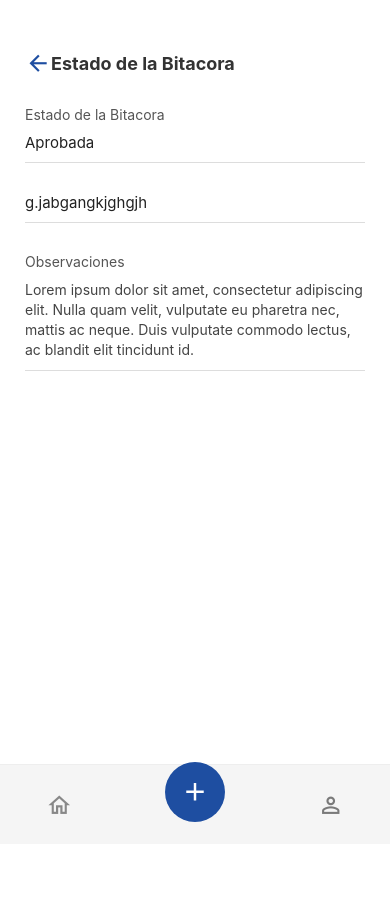
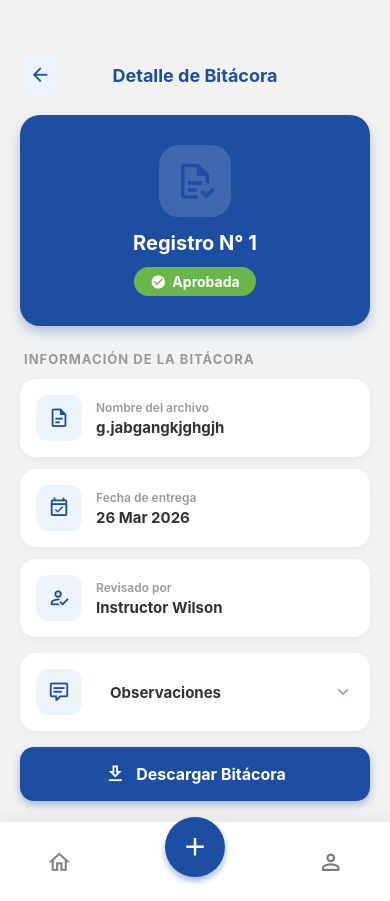
Before and after one commit to Zaidyfuentes/epsas_movil_wilson, a React Native app: screen /EstBitacora in a window 390 px wide. Before the commit the page ends 844 px from the top, so only its background shows below. Built offline with nearby package versions, Linux system fonts and the light colour scheme.

Commit message:
cambios del estilo

```diff
--- a/src/BitacorasScreen.js
+++ b/src/BitacorasScreen.js
@@ -1,66 +1,77 @@
 import React, { useState } from "react";
-import {View,Text,StyleSheet,TouchableOpacity,ScrollView,Modal,Pressable} from "react-native";
+import { View, Text, StyleSheet, TouchableOpacity, ScrollView, Modal, Pressable } from "react-native";
 import { MaterialCommunityIcons } from "@expo/vector-icons";
 
 export default function BitacorasScreen({ navigation }) {
     const [menuVisible, setMenuVisible] = useState(false);
     const [menuPos, setMenuPos] = useState({ x: 0, y: 0 });
+
     const abrirMenu = (event) => {
         const { pageX, pageY } = event.nativeEvent;
+        // Ajuste de X e Y para evitar que el menú se salga de pantalla
         setMenuPos({ x: pageX, y: pageY });
         setMenuVisible(true);
     };
 
     return (
         <View style={styles.container}>
-            <ScrollView>
-                <Text style={styles.titulo}>Bitacoras</Text>
+            <View style={styles.headerContainer}>
+                <Text style={styles.titulo}>Bitácoras</Text>
                 <Text style={styles.subtitulo}>¡Hola Aprendiz!</Text>
+            </View>
 
-                <View style={styles.grid}>
-
-                    {/* bitacoras */}
+            <ScrollView
+                contentContainerStyle={styles.scrollContent}
+                showsVerticalScrollIndicator={false}
+            >
+                {/* Lista de Registros de Bitácoras */}
                 {[1, 2, 3, 4].map((num) => (
                     <TouchableOpacity
                         key={num}
-                            style={styles.cardAzul}
+                        style={styles.cardBitacora}
                         onPress={() => navigation.navigate("EstBitacora")}
                     >
+                        <View style={styles.iconContainer}>
                             <MaterialCommunityIcons
                                 name="file-document-outline"
-                                size={40}
-                                color="#fff"
+                                size={32}
+                                color="#1e4ea1"
                             />
+                        </View>
+
+                        <View style={styles.infoContainer}>
+                            <Text style={styles.cardTitle}>Registro N° {num}</Text>
+                            <Text style={styles.cardStatus}>
+                                Estado: <Text style={styles.statusSuccess}>Aprobada</Text>
+                            </Text>
+                        </View>
 
                         {/* botón 3 puntos */}
                         <TouchableOpacity
                             style={styles.tresP}
                             onPress={abrirMenu}
-                                hitSlop={{ top: 8, bottom: 8, left: 8, right: 8 }}
+                            hitSlop={{ top: 15, bottom: 15, left: 15, right: 15 }}
                         >
                             <MaterialCommunityIcons
                                 name="dots-vertical"
-                                    size={20}
-                                    color="#fff"
+                                size={24}
+                                color="#7A7A7A"
                             />
                         </TouchableOpacity>
                     </TouchableOpacity>
                 ))}
 
-                    {/* cards para agregar */}
+                {/* Card para registrar nueva bitácora */}
                 <TouchableOpacity
-                        style={styles.cardGris}
-                        onPress={() => navigation.navigate("Bitacoras")}
+                    style={styles.cardAgregar}
+                    onPress={() => navigation.navigate("SubirBit")}
                 >
-                        <MaterialCommunityIcons name="plus" size={40} color="#bfc3c7" />
+                    <MaterialCommunityIcons name="plus-circle-outline" size={32} color="#8EA7C9" />
+                    <Text style={styles.textAgregar}>Registrar Nueva Bitácora</Text>
                 </TouchableOpacity>
-                    <TouchableOpacity
-                        style={styles.cardGris}
-                        onPress={() => navigation.navigate("Bitacoras")}
-                    >
-                        <MaterialCommunityIcons name="plus" size={40} color="#bfc3c7" />
-                    </TouchableOpacity>
-                </View>
+
+                {/* Espaciador inferior para SafeArea y Navbar */}
+                <View style={{ height: 100 }} />
             </ScrollView>
 
             {/* menu de opciones */}
@@ -70,10 +81,8 @@ export default function BitacorasScreen({ navigation }) {
                 animationType="fade"
                 onRequestClose={() => setMenuVisible(false)}
             >
-                {/* capa para cerrar al tocar fuera */}
                 <Pressable style={styles.overlay} onPress={() => setMenuVisible(false)}>
                     <View style={[styles.menu, { top: menuPos.y - 10, left: menuPos.x - 170 }]}>
-
                         <TouchableOpacity
                             style={styles.menuOpcion}
                             onPress={() => {
@@ -108,52 +117,90 @@ export default function BitacorasScreen({ navigation }) {
 const styles = StyleSheet.create({
     container: {
         flex: 1,
-        backgroundColor: "#fff",
+        backgroundColor: "#F2F2F2",
+    },
+    headerContainer: {
         paddingHorizontal: 25,
-        paddingTop: 60
+        paddingTop: 60,
+        backgroundColor: "#F2F2F2",
+        paddingBottom: 10,
     },
     titulo: {
-        fontSize: 24,
+        fontSize: 26,
         fontWeight: "bold",
-        color: "#333",
+        color: "#1e4ea1",
         marginBottom: 5
     },
     subtitulo: {
         fontSize: 16,
         color: "#555",
-        marginBottom: 25
+        fontWeight: "500"
     },
-    grid: {
+    scrollContent: {
+        paddingHorizontal: 25,
+        paddingTop: 10
+    },
+    cardBitacora: {
         flexDirection: "row",
-        flexWrap: "wrap",
-        justifyContent: "space-between"
+        alignItems: "center",
+        backgroundColor: "#fff",
+        borderRadius: 16,
+        marginBottom: 15,
+        padding: 18,
+        shadowColor: "#000",
+        shadowOpacity: 0.05,
+        shadowRadius: 10,
+        shadowOffset: { width: 0, height: 4 },
+        elevation: 3,
     },
-    cardAzul: {
-        width: "47%",
-        height: 120,
-        backgroundColor: "#1e4ea1",
-        borderRadius: 20,
-        marginBottom: 20,
+    iconContainer: {
+        width: 55,
+        height: 55,
+        borderRadius: 12,
+        backgroundColor: "#EEF4FC",
         justifyContent: "center",
-        alignItems: "center"
+        alignItems: "center",
+        marginRight: 15
     },
-    cardGris: {
-        width: "47%",
-        height: 120,
-        backgroundColor: "#e5e5e5",
-        borderRadius: 20,
-        marginBottom: 20,
+    infoContainer: {
+        flex: 1,
+        justifyContent: "center"
+    },
+    cardTitle: {
+        fontSize: 17,
+        fontWeight: "bold",
+        color: "#333",
+        marginBottom: 4
+    },
+    cardStatus: {
+        fontSize: 14,
+        color: "#777"
+    },
+    statusSuccess: {
+        color: "#6bb64a",
+        fontWeight: "bold"
+    },
+    tresP: {
+        padding: 5,
+    },
+    cardAgregar: {
+        flexDirection: "row",
+        alignItems: "center",
         justifyContent: "center",
-        alignItems: "center"
+        backgroundColor: "#E6E6E6",
+        borderRadius: 16,
+        padding: 20,
+        marginTop: 5,
+        borderWidth: 2,
+        borderColor: "#D1D9E6",
+        borderStyle: "dashed",
     },
-    // 3 puntos
-    tresP: {
-        position: "absolute",
-        top: 8,
-        right: 8,
-        padding: 4,
+    textAgregar: {
+        fontSize: 16,
+        fontWeight: "bold",
+        color: "#8EA7C9",
+        marginLeft: 10,
     },
-    // menú de opciones
     overlay: {
         flex: 1,
     },
@@ -181,23 +228,23 @@ const styles = StyleSheet.create({
         color: "#333",
         marginLeft: 6,
     },
-    separador: {
-        height: 1,
-        backgroundColor: "#f0f0f0",
-        marginHorizontal: 10,
-    },
     navbar: {
         position: "absolute",
         bottom: 0,
         left: 0,
         right: 0,
         height: 80,
-        backgroundColor: "#f5f5f5",
+        backgroundColor: "#fff",
         flexDirection: "row",
         justifyContent: "space-around",
         alignItems: "center",
         borderTopWidth: 1,
-        borderColor: "#eee"
+        borderColor: "#eee",
+        shadowColor: "#000",
+        shadowOffset: { width: 0, height: -4 },
+        shadowOpacity: 0.05,
+        shadowRadius: 10,
+        elevation: 10,
     },
     botonCentral: {
         width: 60,
@@ -206,6 +253,11 @@ const styles = StyleSheet.create({
         backgroundColor: "#1e4ea1",
         justifyContent: "center",
         alignItems: "center",
-        marginTop: -25
+        marginTop: -30,
+        shadowColor: "#1e4ea1",
+        shadowOffset: { width: 0, height: 4 },
+        shadowOpacity: 0.4,
+        shadowRadius: 6,
+        elevation: 8,
     }
 });
--- a/src/EstBitacoraScreen.js
+++ b/src/EstBitacoraScreen.js
@@ -1,73 +1,116 @@
-import React from "react";
-import { View, Text, StyleSheet, TouchableOpacity } from "react-native";
+import React, { useState } from "react";
+import { View, Text, StyleSheet, TouchableOpacity, ScrollView, Animated } from "react-native";
 import { MaterialCommunityIcons } from "@expo/vector-icons";
 
-export default function EstBitacoraScreen({navigation}) {
+// Componente reutilizable de tarjeta de info
+function InfoCard({ icon, label, children, iconBg }) {
+    return (
+        <View style={styles.infoCard}>
+            <View style={[styles.infoCardIcon, { backgroundColor: iconBg || "#EEF4FC" }]}>
+                <MaterialCommunityIcons name={icon} size={22} color="#1e4ea1" />
+            </View>
+            <View style={styles.infoCardContent}>
+                <Text style={styles.infoCardLabel}>{label}</Text>
+                {children}
+            </View>
+        </View>
+    );
+}
+
+export default function EstBitacoraScreen({ navigation }) {
+    const [expandObs, setExpandObs] = useState(false);
+
     return (
         <View style={styles.container}>
 
-            {/* header */}
+            {/* HEADER */}
             <View style={styles.header}>
-                <TouchableOpacity onPress={() => navigation.goBack()}>
-                    <MaterialCommunityIcons name="arrow-left" size={26} color="#1e4ea1"/>
+                <TouchableOpacity style={styles.backButton} onPress={() => navigation.goBack()}>
+                    <MaterialCommunityIcons name="arrow-left" size={22} color="#1e4ea1" />
+                </TouchableOpacity>
+                <Text style={styles.titulo}>Detalle de Bitácora</Text>
+                <View style={{ width: 40 }} />
+            </View>
+
+            <ScrollView
+                style={{ flex: 1 }}
+                showsVerticalScrollIndicator={false}
+                contentContainerStyle={styles.scrollContent}
+                keyboardShouldPersistTaps="handled"
+            >
+
+                {/* HERO ESTADO */}
+                <View style={styles.heroCard}>
+                    <View style={styles.heroIconWrap}>
+                        <MaterialCommunityIcons name="file-document-check-outline" size={42} color="#1e4ea1" />
+                    </View>
+                    <Text style={styles.heroTitle}>Registro N° 1</Text>
+                    <View style={styles.estadoBadge}>
+                        <MaterialCommunityIcons name="check-circle" size={16} color="#fff" />
+                        <Text style={styles.estadoBadgeText}>Aprobada</Text>
+                    </View>
+                </View>
+
+                {/* SECCION INFO */}
+                <Text style={styles.sectionLabel}>Información de la bitácora</Text>
+
+                <InfoCard icon="file-document-outline" label="Nombre del archivo" iconBg="#EEF4FC">
+                    <Text style={styles.infoCardValue}>g.jabgangkjghgjh</Text>
+                </InfoCard>
+
+                <InfoCard icon="calendar-check-outline" label="Fecha de entrega" iconBg="#EEF4FC">
+                    <Text style={styles.infoCardValue}>26 Mar 2026</Text>
+                </InfoCard>
+
+                <InfoCard icon="account-check-outline" label="Revisado por" iconBg="#EEF4FC">
+                    <Text style={styles.infoCardValue}>Instructor Wilson</Text>
+                </InfoCard>
+
+                {/* OBSERVACIONES */}
+                <View style={styles.observacionesCard}>
+                    {/* Solo el header es tocable para expandir/colapsar */}
+                    <TouchableOpacity
+                        style={styles.observacionesHeader}
+                        onPress={() => setExpandObs(!expandObs)}
+                        activeOpacity={0.7}
+                    >
+                        <View style={styles.infoCardIcon}>
+                            <MaterialCommunityIcons name="comment-text-outline" size={22} color="#1e4ea1" />
+                        </View>
+                        <Text style={styles.observacionesTitle}>Observaciones</Text>
+                        <MaterialCommunityIcons
+                            name={expandObs ? "chevron-up" : "chevron-down"}
+                            size={22}
+                            color="#8EA7C9"
+                        />
+                    </TouchableOpacity>
+                    {expandObs && (
+                        <Text style={styles.observacionesTexto}>
+                            aqui va la observacion
+                        </Text>
+                    )}
+                </View>
+
+                {/* BOTON DE DESCARGA */}
+                <TouchableOpacity style={styles.downloadBtn} activeOpacity={0.85}>
+                    <MaterialCommunityIcons name="download-outline" size={22} color="#fff" />
+                    <Text style={styles.downloadBtnText}>Descargar Bitácora</Text>
                 </TouchableOpacity>
 
-                <Text style={styles.titulo}>
-                    Estado de la Bitacora
-                </Text>
-            </View>
+                <View style={{ height: 100 }} />
+            </ScrollView>
 
-            {/* estado bitacora */}
-            <View style={styles.seccion}>
-                <Text style={styles.label}>
-                    Estado de la Bitacora
-                </Text>
-
-                <Text style={styles.valor}>
-                    Aprobada
-                </Text>
-            </View>
-
-          {/* titulo bitacora */}
-            <View style={styles.seccion}>
-                <Text style={styles.valor}>
-                    g.jabgangkjghgjh
-                </Text>
-            </View>
-
-            {/* observaciones */}
-            <View style={styles.seccion}>
-
-                <Text style={styles.label}>
-                    Observaciones
-                </Text>
-
-                <Text style={styles.texto}>
-                    Lorem ipsum dolor sit amet, consectetur adipiscing elit.
-                    Nulla quam velit, vulputate eu pharetra nec, mattis ac neque.
-                    Duis vulputate commodo lectus, ac blandit elit tincidunt id.
-                </Text>
-            </View>
-
-            {/* footer de bitacoras*/}
+            {/* NAVBAR */}
             <View style={styles.navbar}>
-                <MaterialCommunityIcons name="home-outline" size={26}   color="#888"/>
-
+                <MaterialCommunityIcons name="home-outline" size={26} color="#888" />
                 <TouchableOpacity
                     style={styles.botonCentral}
                     onPress={() => navigation.navigate("Subir")}
                 >
                     <MaterialCommunityIcons name="plus" size={30} color="#fff" />
                 </TouchableOpacity>
-
-                <TouchableOpacity
-                    onPress={() => navigation.navigate("Perfil")}
-                >
-                    <MaterialCommunityIcons
-                        name="account-outline"
-                        size={26}
-                        color="#7A7A7A"
-                    />
+                <TouchableOpacity onPress={() => navigation.navigate("Perfil")}>
+                    <MaterialCommunityIcons name="account-outline" size={26} color="#7A7A7A" />
                 </TouchableOpacity>
             </View>
         </View>
@@ -75,63 +118,215 @@ export default function EstBitacoraScreen({navigation}) {
 }
 
 const styles = StyleSheet.create({
-    container:{
-        flex:1,
-        backgroundColor:"#fff",
-        paddingTop:50,
-        paddingHorizontal:25
+    container: {
+        flex: 1,
+        backgroundColor: "#F2F2F2",
     },
-    header:{
-        flexDirection:"row",
-        alignItems:"center",
-        justifyContent:"flex-start",
-        marginBottom:30
+    header: {
+        flexDirection: "row",
+        alignItems: "center",
+        justifyContent: "space-between",
+        paddingTop: 55,
+        paddingHorizontal: 20,
+        paddingBottom: 15,
+        backgroundColor: "#F2F2F2",
     },
-    titulo:{
-        fontSize:18,
-        fontWeight:"bold",
-        color:"#333"
+    backButton: {
+        width: 40,
+        height: 40,
+        borderRadius: 12,
+        backgroundColor: "#EEF4FC",
+        justifyContent: "center",
+        alignItems: "center",
     },
-    seccion:{
-        marginBottom:30,
-        borderBottomWidth:1,
-        borderBottomColor:"#ddd",
-        paddingBottom:10
+    titulo: {
+        fontSize: 18,
+        fontWeight: "bold",
+        color: "#1e4ea1",
     },
-    label:{
-        fontSize:14,
-        color:"#555",
-        marginBottom:10
+    scrollContent: {
+        paddingHorizontal: 20,
+        paddingTop: 5,
     },
-    valor:{
-        fontSize:15,
-        color:"#222"
+
+    // HERO
+    heroCard: {
+        backgroundColor: "#1e4ea1",
+        borderRadius: 20,
+        padding: 30,
+        alignItems: "center",
+        marginBottom: 25,
+        shadowColor: "#1e4ea1",
+        shadowOpacity: 0.3,
+        shadowRadius: 12,
+        shadowOffset: { width: 0, height: 6 },
+        elevation: 8,
     },
-    texto:{
-        fontSize:14,
-        color:"#444",
-        lineHeight:20
+    heroIconWrap: {
+        width: 72,
+        height: 72,
+        borderRadius: 20,
+        backgroundColor: "rgba(255,255,255,0.15)",
+        justifyContent: "center",
+        alignItems: "center",
+        marginBottom: 14,
     },
-    navbar:{
-        position:"absolute",
-        bottom:0,
-        left:0,
-        right:0,
-        height:80,
-        backgroundColor:"#f5f5f5",
-        flexDirection:"row",
-        justifyContent:"space-around",
-        alignItems:"center",
-        borderTopWidth:1,
-        borderColor:"#eee"
+    heroTitle: {
+        fontSize: 20,
+        fontWeight: "bold",
+        color: "#fff",
+        marginBottom: 12,
     },
-    botonCentral:{
-        width:60,
-        height:60,
-        borderRadius:30,
-        backgroundColor:"#1e4ea1",
-        justifyContent:"center",
-        alignItems:"center",
-        marginTop:-25
+    estadoBadge: {
+        flexDirection: "row",
+        alignItems: "center",
+        backgroundColor: "#6bb64a",
+        borderRadius: 50,
+        paddingHorizontal: 16,
+        paddingVertical: 6,
+        gap: 6,
+    },
+    estadoBadgeText: {
+        color: "#fff",
+        fontWeight: "bold",
+        fontSize: 14,
+    },
+
+    // SECTION LABEL
+    sectionLabel: {
+        fontSize: 13,
+        fontWeight: "700",
+        color: "#999",
+        textTransform: "uppercase",
+        letterSpacing: 1,
+        marginBottom: 12,
+        marginLeft: 4,
+    },
+
+    // INFO CARDs
+    infoCard: {
+        flexDirection: "row",
+        alignItems: "center",
+        backgroundColor: "#fff",
+        borderRadius: 16,
+        padding: 16,
+        marginBottom: 12,
+        shadowColor: "#000",
+        shadowOpacity: 0.04,
+        shadowRadius: 8,
+        shadowOffset: { width: 0, height: 3 },
+        elevation: 2,
+    },
+    infoCardIcon: {
+        width: 46,
+        height: 46,
+        borderRadius: 12,
+        backgroundColor: "#EEF4FC",
+        justifyContent: "center",
+        alignItems: "center",
+        marginRight: 14,
+    },
+    infoCardContent: {
+        flex: 1,
+    },
+    infoCardLabel: {
+        fontSize: 12,
+        color: "#999",
+        marginBottom: 3,
+        fontWeight: "600",
+    },
+    infoCardValue: {
+        fontSize: 15,
+        fontWeight: "bold",
+        color: "#333",
+    },
+
+    // OBSERVACIONES
+    observacionesCard: {
+        backgroundColor: "#fff",
+        borderRadius: 16,
+        padding: 16,
+        marginBottom: 16,
+        marginTop: 4,
+        shadowColor: "#000",
+        shadowOpacity: 0.04,
+        shadowRadius: 8,
+        shadowOffset: { width: 0, height: 3 },
+        elevation: 2,
+    },
+    observacionesHeader: {
+        flexDirection: "row",
+        alignItems: "center",
+    },
+    observacionesTitle: {
+        flex: 1,
+        fontSize: 15,
+        fontWeight: "bold",
+        color: "#333",
+        marginLeft: 14,
+    },
+    observacionesTexto: {
+        fontSize: 14,
+        color: "#555",
+        lineHeight: 22,
+        marginTop: 14,
+        paddingTop: 14,
+        borderTopWidth: 1,
+        borderTopColor: "#F0F0F0",
+    },
+
+    // DOWNLOAD BUTTON
+    downloadBtn: {
+        flexDirection: "row",
+        alignItems: "center",
+        justifyContent: "center",
+        backgroundColor: "#1e4ea1",
+        borderRadius: 14,
+        paddingVertical: 16,
+        gap: 10,
+        shadowColor: "#1e4ea1",
+        shadowOpacity: 0.35,
+        shadowRadius: 8,
+        shadowOffset: { width: 0, height: 4 },
+        elevation: 6,
+    },
+    downloadBtnText: {
+        color: "#fff",
+        fontWeight: "bold",
+        fontSize: 16,
+    },
+
+    // NAVBAR
+    navbar: {
+        position: "absolute",
+        bottom: 0,
+        left: 0,
+        right: 0,
+        height: 80,
+        backgroundColor: "#fff",
+        flexDirection: "row",
+        justifyContent: "space-around",
+        alignItems: "center",
+        borderTopWidth: 1,
+        borderColor: "#eee",
+        shadowColor: "#000",
+        shadowOffset: { width: 0, height: -4 },
+        shadowOpacity: 0.05,
+        shadowRadius: 10,
+        elevation: 10,
+    },
+    botonCentral: {
+        width: 60,
+        height: 60,
+        borderRadius: 30,
+        backgroundColor: "#1e4ea1",
+        justifyContent: "center",
+        alignItems: "center",
+        marginTop: -30,
+        shadowColor: "#1e4ea1",
+        shadowOffset: { width: 0, height: 4 },
+        shadowOpacity: 0.4,
+        shadowRadius: 6,
+        elevation: 8,
     },
 });
```
Lines whose indentation alone changed are shown as unchanged.
